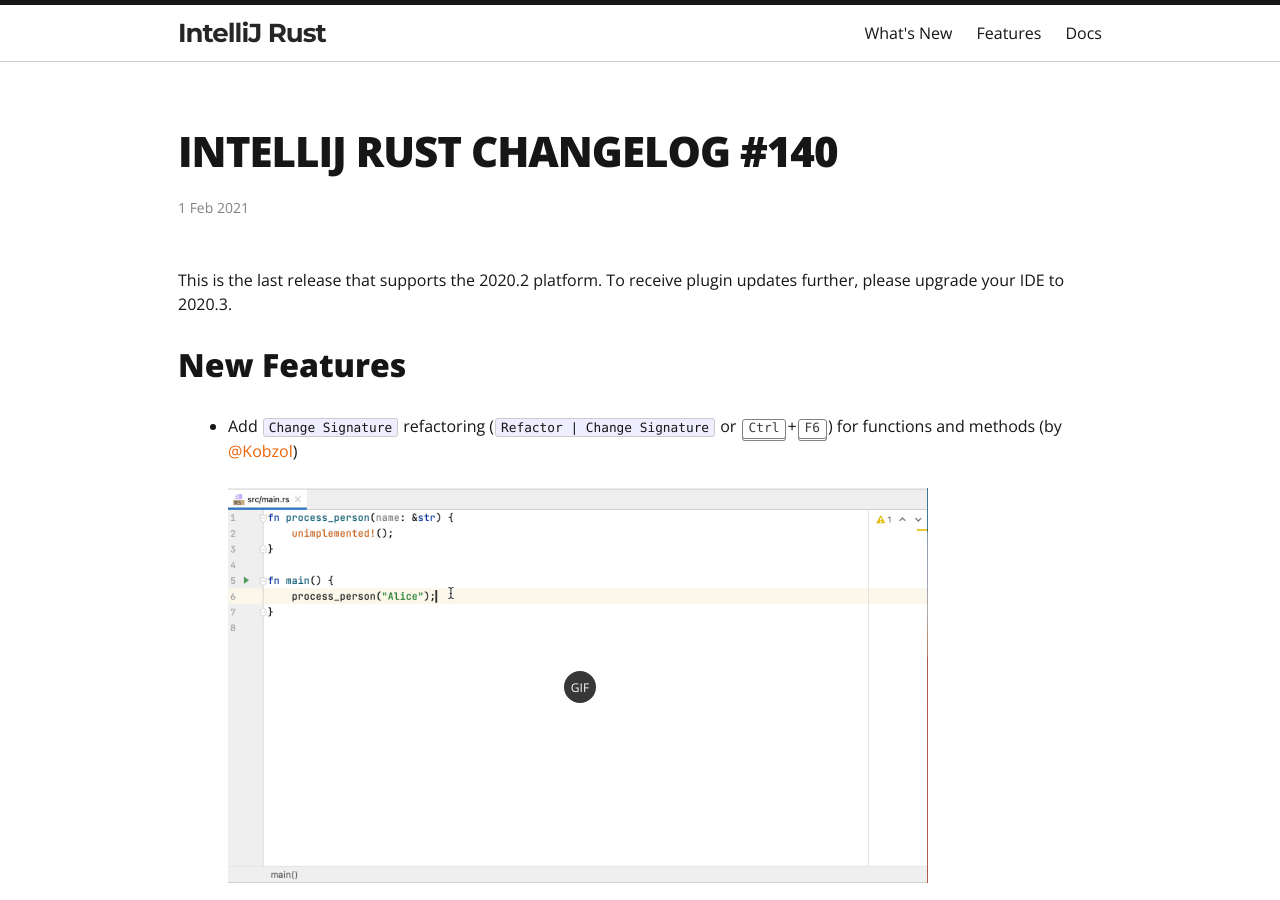
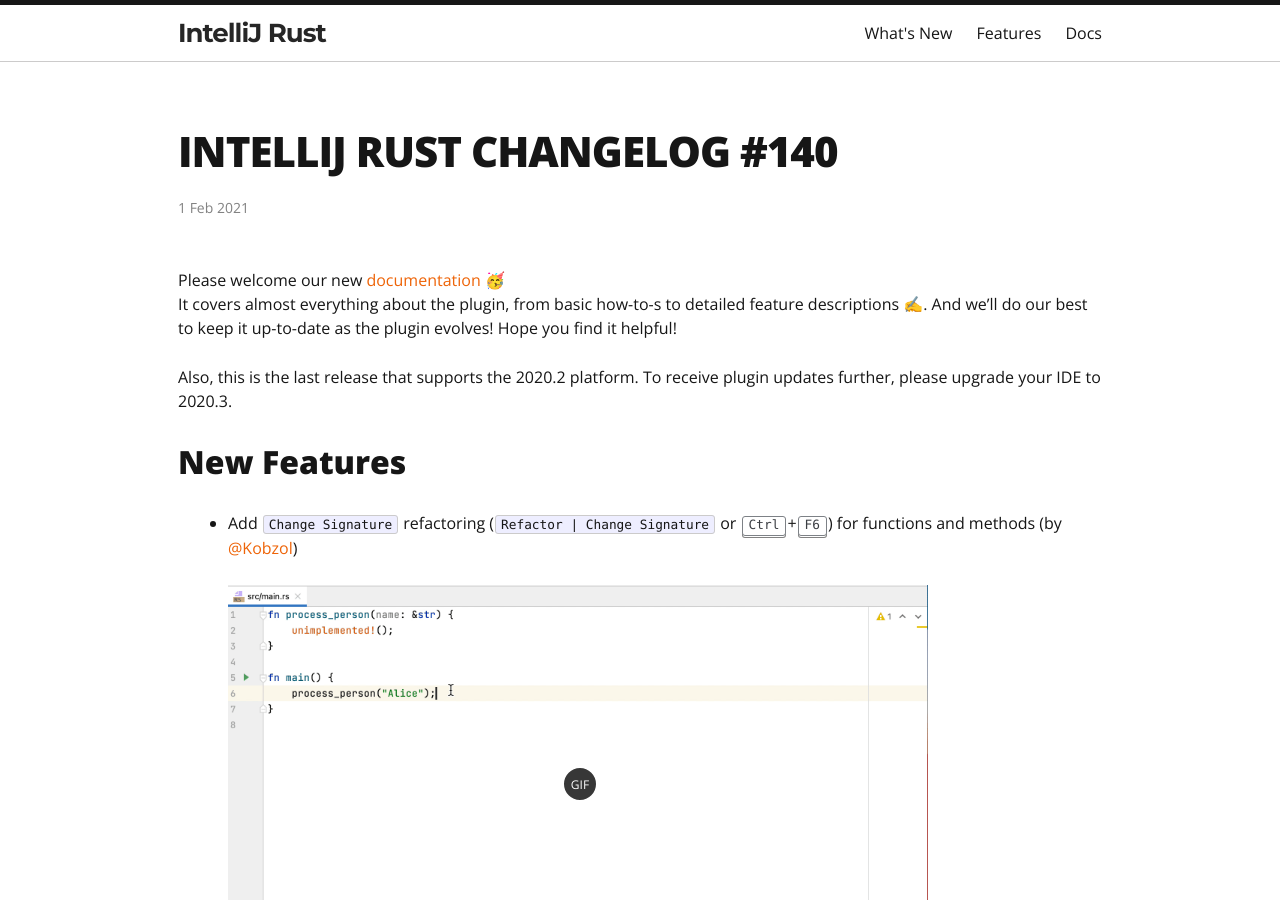
Before and after one commit to intellij-rust/intellij-rust.github.io, a Jekyll site: the page built from _posts/2021-02-01-changelog-140.markdown, in a window 1280 px wide and 900 px high. Built offline with Jekyll 4.4.1, drawn with Linux system fonts in a browser that asks for light colours; nearby versions of some CDN libraries; some web fonts are replaced.

Commit message:
Add note about new documentation

```diff
--- a/_posts/2021-02-01-changelog-140.markdown
+++ b/_posts/2021-02-01-changelog-140.markdown
@@ -4,7 +4,12 @@
 date: 2021-02-01 17:00:00 +0300
 ---
 
-This is the last release that supports the 2020.2 platform. To receive plugin updates further, please upgrade your IDE to 2020.3.
+Please welcome our new [documentation](https://plugins.jetbrains.com/plugin/8182-rust/docs/welcome-to-rust.html) 🥳<br/>
+It covers almost everything about the plugin, from basic how-to-s to detailed feature descriptions ✍️.
+And we'll do our best to keep it up-to-date as the plugin evolves!
+Hope you find it helpful!
+
+Also, this is the last release that supports the 2020.2 platform. To receive plugin updates further, please upgrade your IDE to 2020.3.
 
 ## New Features
 
```
